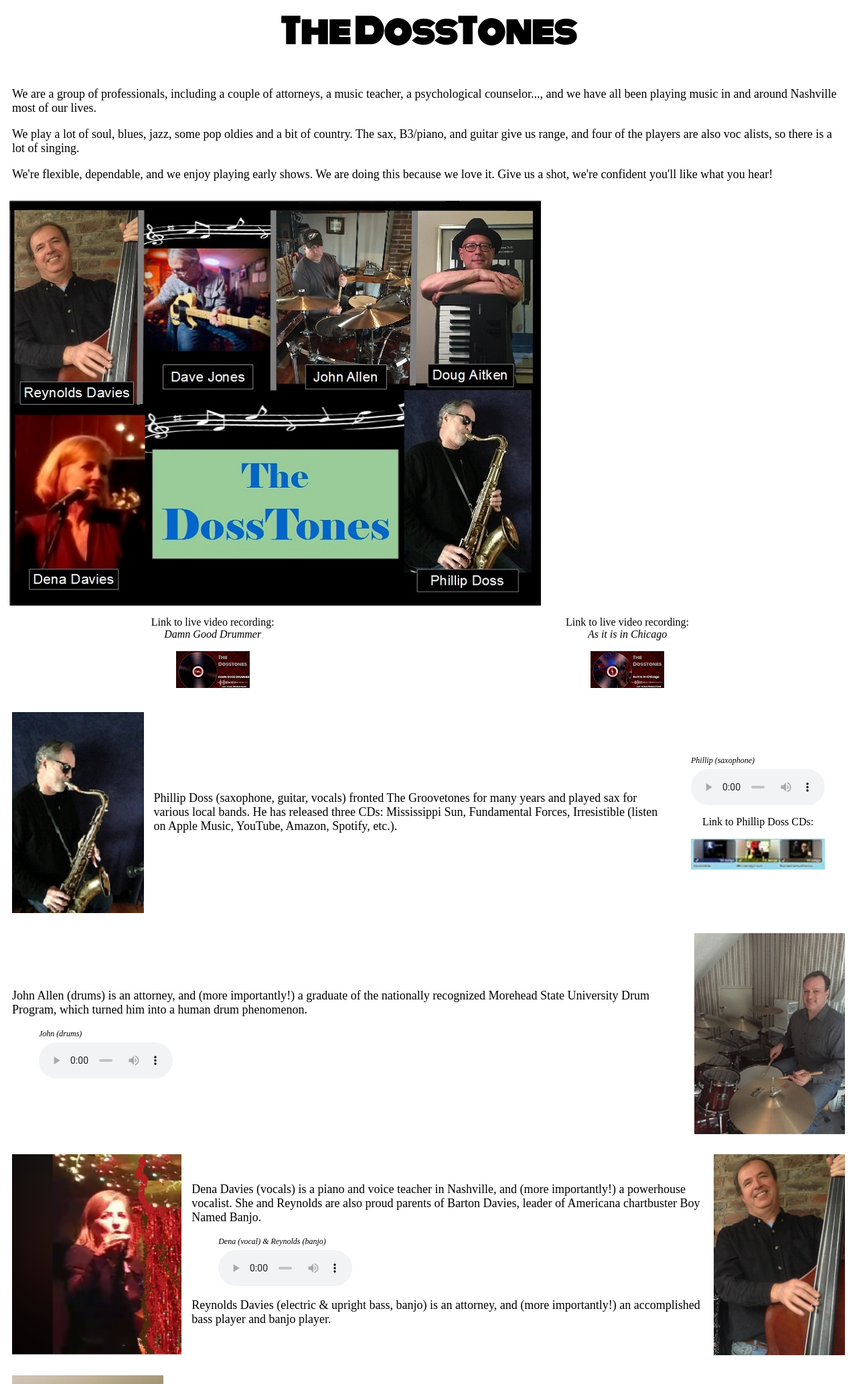
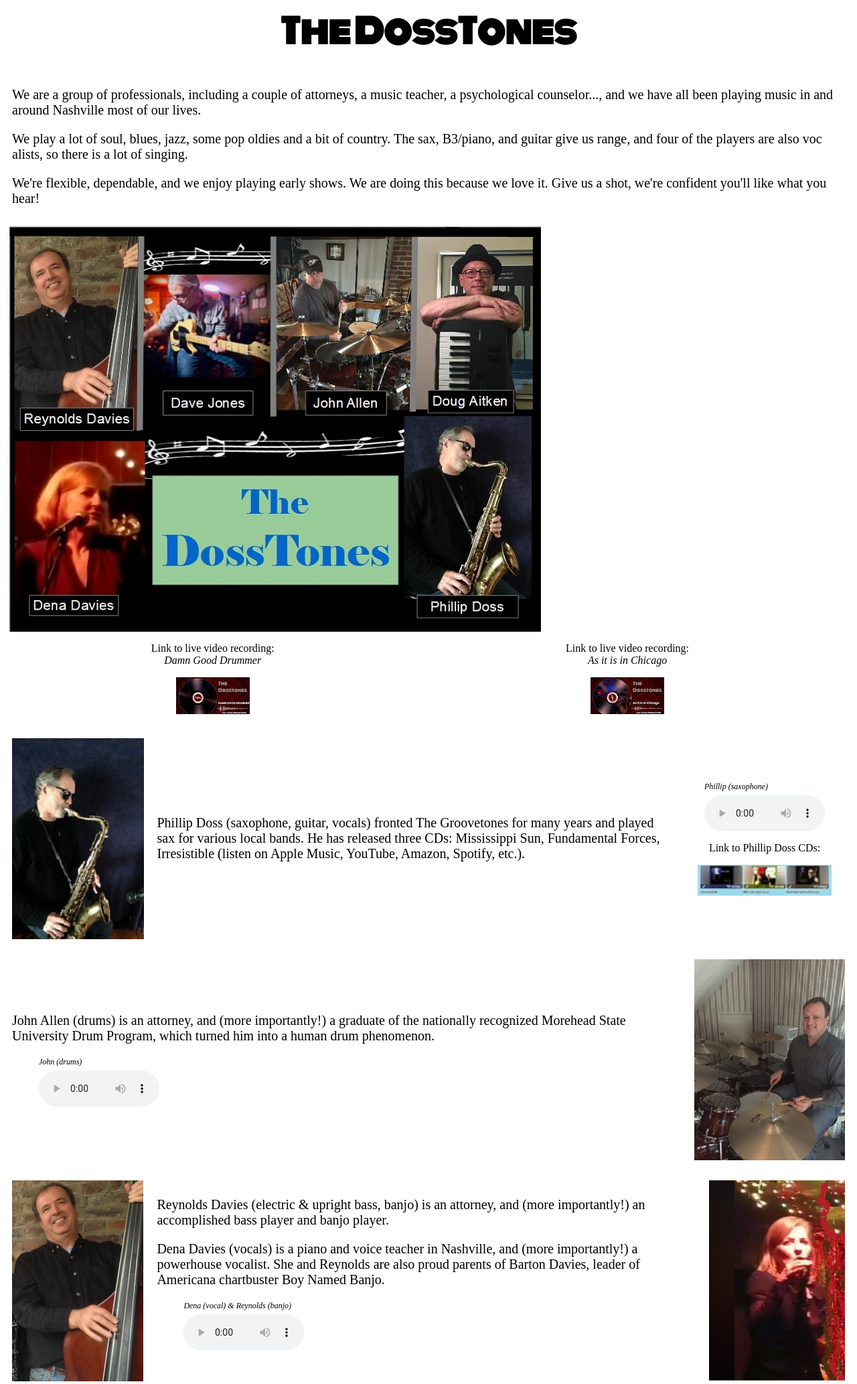
Before and after one commit to KathyDoss/thedosstones, a PHP site: page /index.htm in a window 1280 px wide. Shown: the top 2066 px of the page at 67% size. Run offline with PHP 8.4, Linux system fonts and the light colour scheme; some web fonts are replaced.

Commit message:
made dena image smaller

```diff
--- a/assets/style/style.css
+++ b/assets/style/style.css
@@ -15,10 +15,11 @@
 
 .text-container {
   font-family: 'Ariel';
-  font-size: 18px;
+  font-size: 20px;
   justify-content:center;
   flex-basis: 47%;
   flex-grow:2;
+  flex-shrink:2;
   align-content:center;
   padding:10px;
   }
@@ -36,12 +37,13 @@ font-family: 'Ariel';
 
 .third-container {
 font-family: 'Ariel';
-  font-size: 18px;
+  font-size: 20px;
   justify-content:center;
   flex-basis: 33%;
   flex-grow:2;
+  flex-shrink:2;
   align-content:center;
-  padding:5px;
+  padding:10px;
 }
 
 .video-link {
@@ -70,18 +72,13 @@ padding-bottom:5px;
 
 
 #small-player {
-width:200px;
+width:180px;
 }
 
 #player-photo {
 height:300px;
 width:auto;
-padding:10px;
+margin-left: auto;
+  margin-right: auto;
+  padding:10px;
 }
-
-.center {
-/*  display: block;*/
-  margin-left: auto;
-  margin-right: auto;
-  width: 50%;
-}
--- a/index.htm
+++ b/index.htm
@@ -1,4 +1,4 @@
-  <head>
+	  <head>
    <link rel="stylesheet" type="text/css" href="assets/style/style.css">
    <link href="https://fonts.googleapis.com/css?family=Ariel|Monoton&display=swap" rel="stylesheet">
    <meta name="viewport" content="width=device-width, initial-scale=1.0">
@@ -107,7 +107,7 @@
 
 <!------------------------John ----------------------------->
   <div class="flex-row">
-     <div class="text-container">
+     <div class="third-container">
   <p>
              John Allen (drums) is an attorney, and
              (more importantly!) a graduate of the
@@ -141,7 +141,7 @@
    <div class="flex-row">
 
        <div>
-       <img id="player-photo" src="assets/images/Dena.png">
+       <img id="player-photo" src="assets/images/Reynolds.png">
        </div>
 
 
@@ -149,6 +149,10 @@
 
       <div class= "third-container">
 
+        Reynolds Davies (electric & upright bass, banjo) is
+        an attorney, and (more importantly!) an
+        accomplished bass player and banjo player.
+<p>
         Dena Davies (vocals) is a piano and voice teacher
         in Nashville, and (more importantly!) a powerhouse vocalist. She
         and Reynolds are also proud parents of Barton Davies, leader of
@@ -164,16 +168,11 @@
         </audio>
 
         </figure>
-
-      Reynolds Davies (electric & upright bass, banjo) is
-      an attorney, and (more importantly!) an
-      accomplished bass player and banjo player.
-
         </div>
 
 
        <div>
-       <img id="player-photo" src ="assets/images/Reynolds.PNG" >
+       <img id="player-photo" src ="assets/images/Dena.Png" >
        </div>
 
 
@@ -189,7 +188,7 @@
           </div>
 
           <div class = "text-container">
-<p>
+          <p>
           Doug Aitken (piano, organ, guitar, vocals) is a
           licensed psychological counselor, and (more
           importantly!) an exceptional multi-instrumentalist;
@@ -203,7 +202,7 @@
 
            <audio id ="small-player" controls>
            <source src="As It Is In Chicago.mp3" type="audio/mpeg">
-       Your browser does not support the <code>audio</code> element.
+            Your browser does not support the <code>audio</code> element.
            </audio>
 
            </figure>
@@ -225,18 +224,18 @@
        <p text-align:center>
         <figure>
         <figcaption>Dave (guitar)</figcaption>
-     <!--   <div class="center">-->
+
         <audio id="small-player" controls>
           <source src="JonesIrresistibleClip.mp3" type="audio/mpeg">
             Your browser does not support the
             <code>audio</code> element.
         </audio>
-     <!--   </div>-->
+
         </figure>
    </div>
 
      <div>
-        <img id="player-photo" src="assets/images/JonesPic01.jpg" style = "float:right; padding-right:10px" >
+        <img id="player-photo" src="assets/images/JonesPic01.jpg" >
       </div>
 
       </div>
```
Also changed, not shown: assets/images/Dena.PNG.
